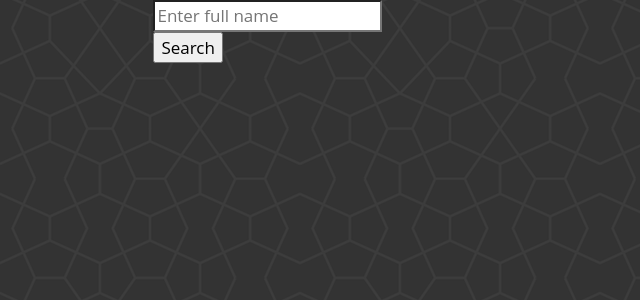
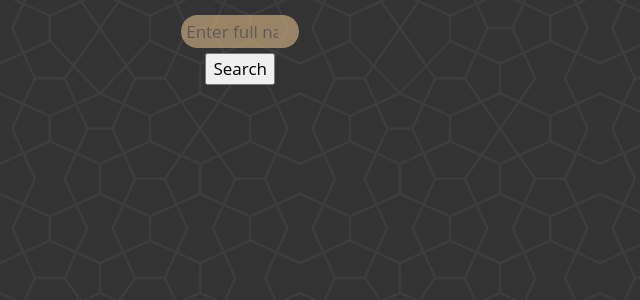
Before and after one commit to marcinmiz/CHATTER, a PHP site: page /pages/users.php in a window 1280 px wide. Shown: the part 72-372 px from the top of the page, without its empty margins (0-640 px from the left). Run offline with PHP 8.4, Linux system fonts and the light colour scheme; data that the repository does not hold is empty.

Commit message:
Add classes for search input and container for search input

```diff
--- a/src/frontend/pages/users_content.html
+++ b/src/frontend/pages/users_content.html
@@ -2,6 +2,7 @@
     <main>
 
         <article>
+
             <div class="col-md-11 col-lg-8 col-xl-7 mx-auto">
                 <div class="item-4 search-container mx-auto">
                         <input class="search-input" type="search" placeholder="Enter full name"><input class="search-button" type="button" value="Search">
--- a/src/frontend/stylesheets/users.css
+++ b/src/frontend/stylesheets/users.css
@@ -17,3 +17,23 @@
     margin-top: auto;
     margin-bottom: auto;
 }
+
+.search-container
+{
+    width: 100%;
+    margin-top: 10px;
+    text-align: center;
+}
+
+.search-input
+{
+    height: 33px;
+    width: 70%;
+    border-radius: 20px;
+    background-color: burlywood;
+    text-align: center;
+    margin: 5px;
+    padding: 5px;
+    border: none;
+    opacity: 0.6;
+}
```
